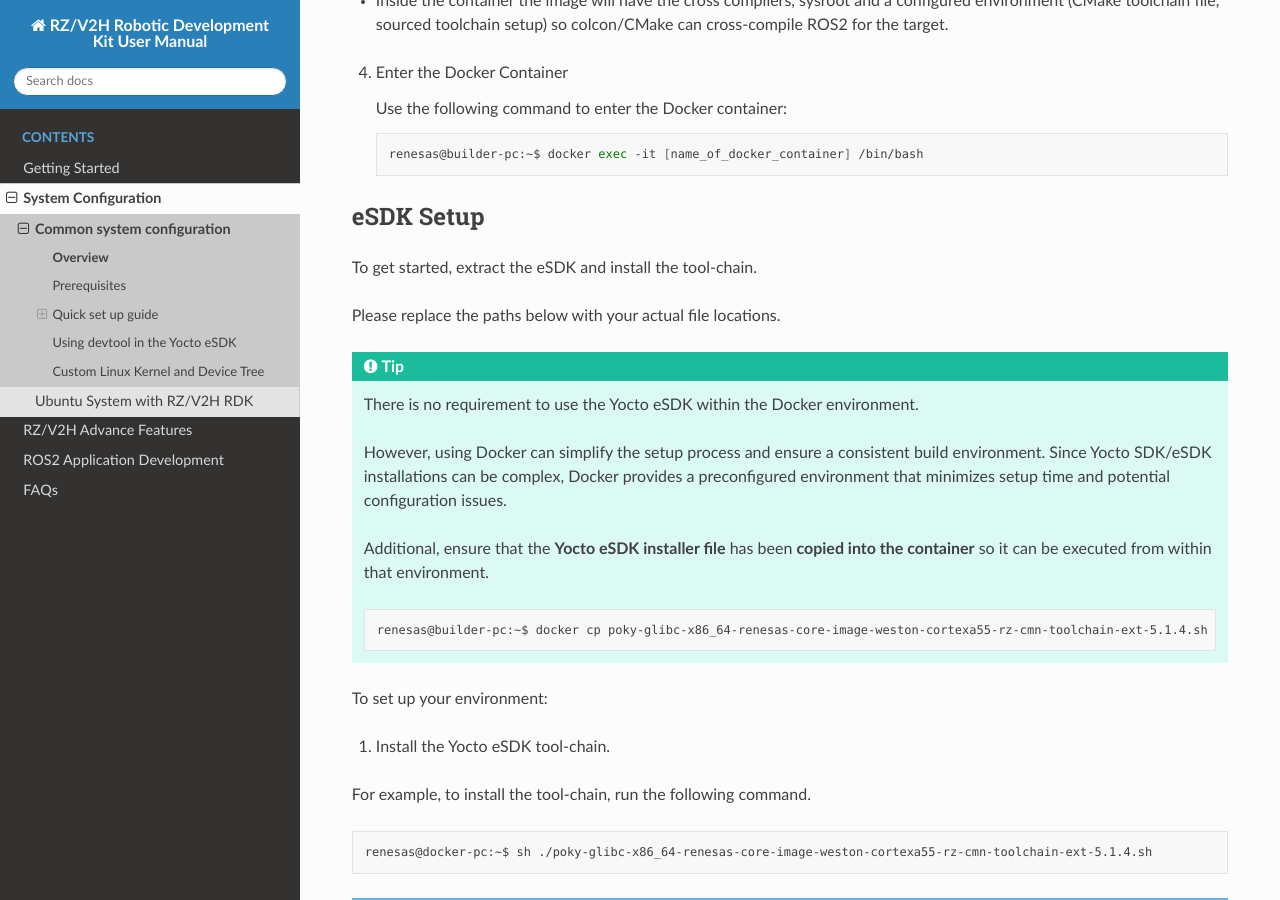
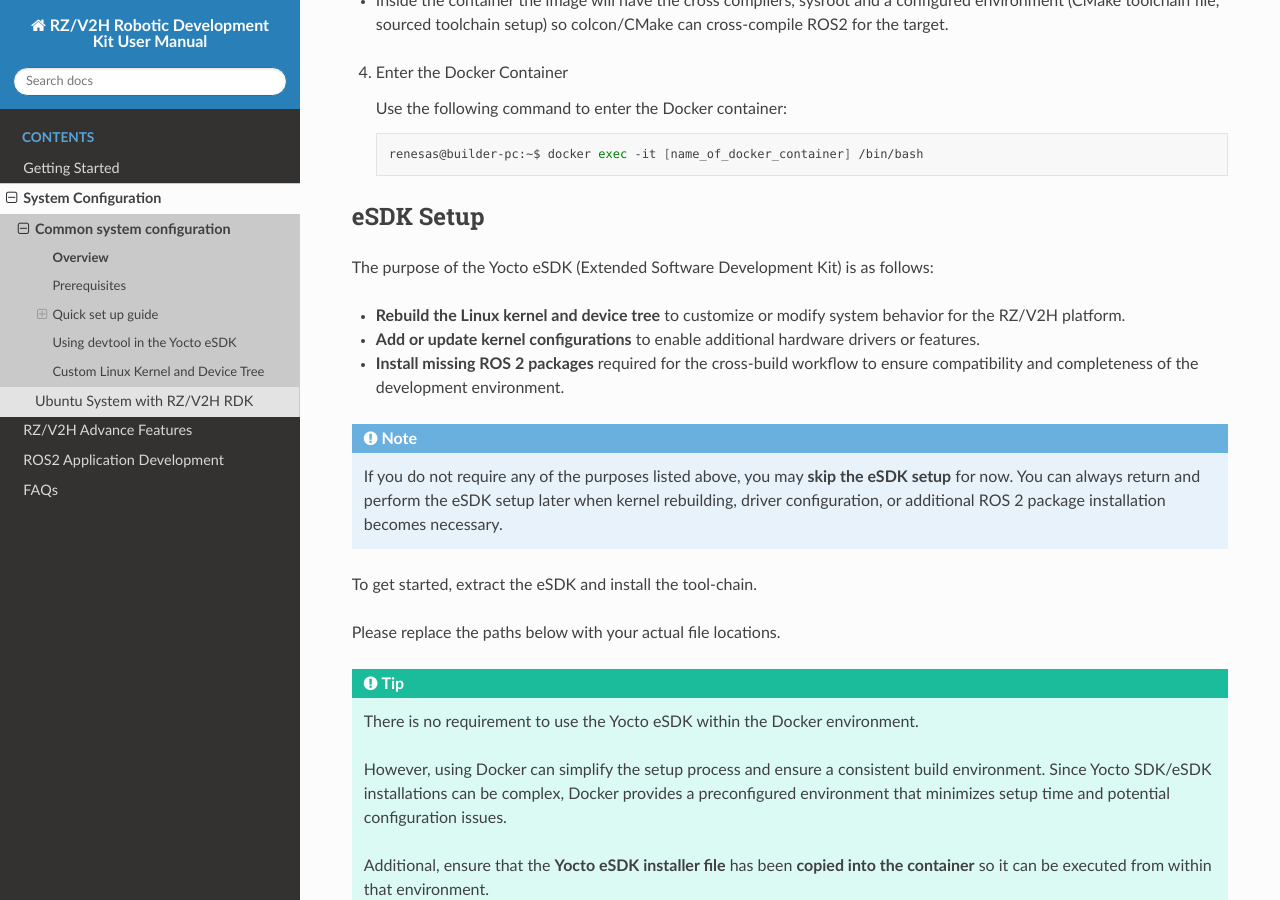
Before and after one commit to renesas-rdk/rzv2h_rdk_documentation, a Sphinx documentation site: the page built from source/1_system_configuration/quick_setup.rst, in a window 1280 px wide and 900 px high, scrolled down 2466 px. Built offline with Sphinx 7.4.7 and the Read the Docs theme 3.1.0, drawn with Linux system fonts in a browser that asks for light colours.

Commit message:
Add note about the purpose of eSDK usage
Signed-off-by: Cong Nguyen <cong.nguyen.zn@renesas.com>

```diff
--- a/source/1_system_configuration/quick_setup.rst
+++ b/source/1_system_configuration/quick_setup.rst
@@ -125,6 +125,18 @@
 eSDK Setup
 ~~~~~~~~~~~~~~~~~~~~~~~~~~~~~~
 
+The purpose of the Yocto eSDK (Extended Software Development Kit) is as follows:
+
+- **Rebuild the Linux kernel and device tree** to customize or modify system behavior for the RZ/V2H platform.
+- **Add or update kernel configurations** to enable additional hardware drivers or features.
+- **Install missing ROS 2 packages** required for the cross-build workflow to ensure compatibility and completeness of the development environment.
+
+.. note::
+
+   If you do not require any of the purposes listed above, you may **skip the eSDK setup** for now.
+   You can always return and perform the eSDK setup later when kernel rebuilding, driver configuration,
+   or additional ROS 2 package installation becomes necessary.
+
 To get started, extract the eSDK and install the tool-chain.
 
 Please replace the paths below with your actual file locations.
```
